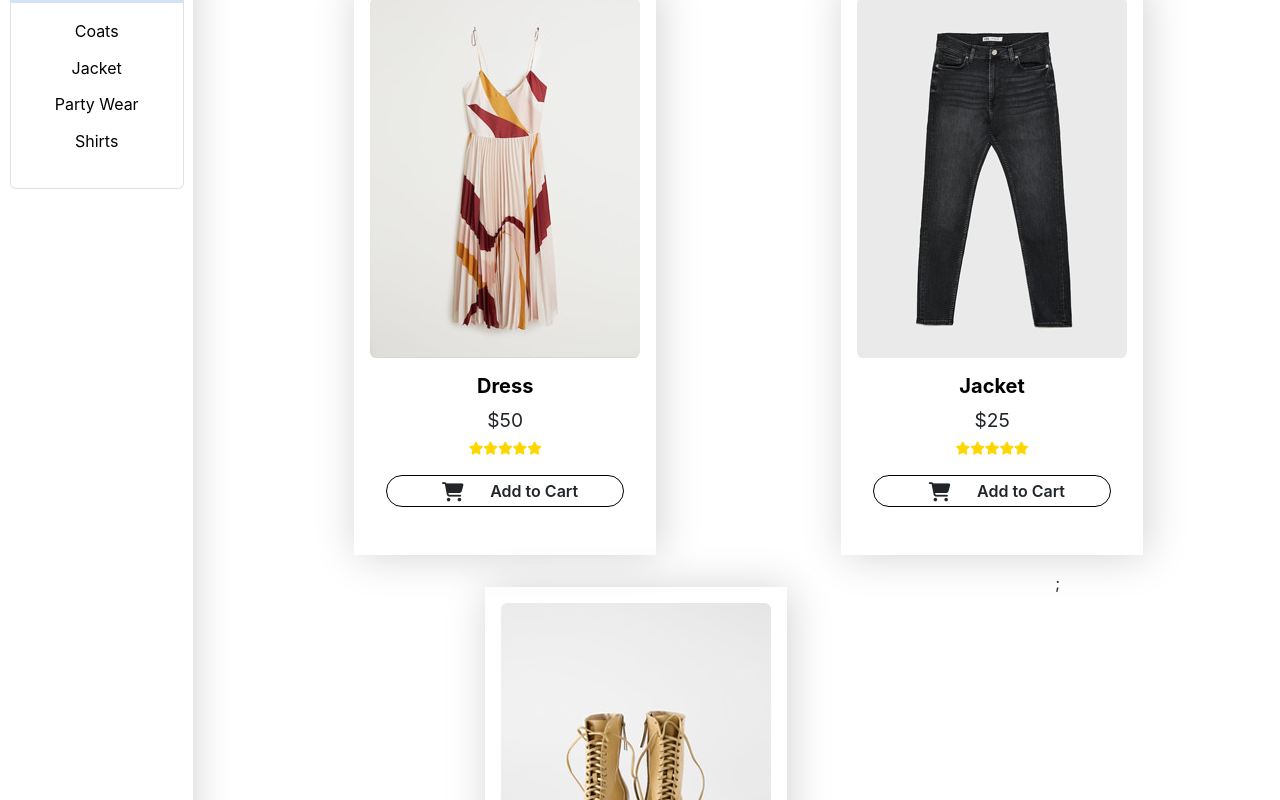
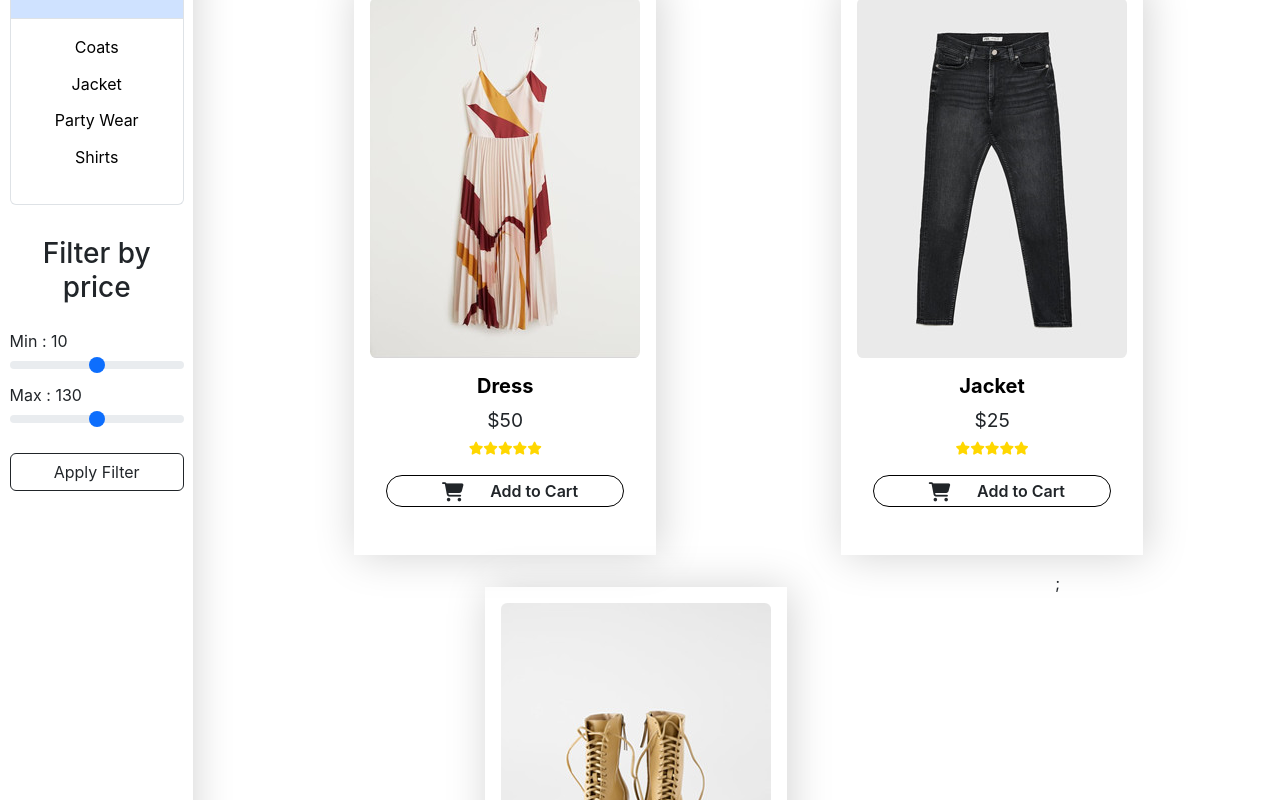
Before and after one commit to chandni-singh/eStore, a React (Create React App) app: page / in a window 1280 px wide. Shown: the part 746-1546 px from the top of the page. Built offline with nearby package versions, Linux system fonts and the light colour scheme; no server answers.

Commit message:
added filter by price option

```diff
--- a/src/Components/SideNav/_side-nav.scss
+++ b/src/Components/SideNav/_side-nav.scss
@@ -32,4 +32,10 @@
       }
     }
   }
+
+  .price-filter-container {
+    display: flex;
+    flex-direction: column;
+    justify-content: space-around;
+  }
 }
--- a/src/Components/SideNav/index.js
+++ b/src/Components/SideNav/index.js
@@ -1,9 +1,25 @@
-import { useSelector } from "react-redux";
+import { useDispatch, useSelector } from "react-redux";
+import { useState } from "react";
 import "./_side-nav.scss";
 import accordionCatSlice from "../../Redux/Accodion/accordionSlice";
 
 const SideNav = () => {
   const accordionData = useSelector(accordionCatSlice.getInitialState);
+  const [minPrice, setMinPrice] = useState(10);
+  const [maxPrice, setMaxPrice] = useState(130);
+  const dispatch = useDispatch();
+
+  const setPriceLimit = (e, stateFlag) => {
+    if (stateFlag === "max") {
+      setMaxPrice(e.target.value);
+    } else {
+      setMinPrice(e.target.value);
+    }
+  };
+
+  const applyPriceFilter = () => {
+    const payload = { accordionData, minPrice, maxPrice };
+  };
 
   return (
     <div className="side-nav">
@@ -11,7 +27,7 @@ const SideNav = () => {
         <h3>Category</h3>
       </div>
 
-      <div className="accordion">
+      <div className="accordion my-3">
         {accordionData.map((accodionCat, key) => (
           <div className="accordion-item individual-category">
             <div className="accordion-header">
@@ -42,6 +58,40 @@ const SideNav = () => {
           </div>
         ))}
       </div>
+
+      <div className="price-filter-container">
+        <div className="section-title">
+          <h3>Filter by price</h3>
+        </div>
+        <div>
+          <label>Min : {minPrice}</label>
+          <input
+            className="form-range"
+            type="range"
+            min={10}
+            max={130}
+            step={10}
+            onChange={(e) => setPriceLimit(e, "min")}
+          />
+        </div>
+        <div>
+          <label>Max : {maxPrice}</label>
+          <input
+            className="form-range"
+            type="range"
+            min={10}
+            max={130}
+            step={10}
+            onChange={(e) => setPriceLimit(e, "max")}
+          />
+        </div>
+        <button
+          className="btn btn-outline-dark my-3"
+          onClick={applyPriceFilter}
+        >
+          Apply Filter
+        </button>
+      </div>
     </div>
   );
 };
--- a/src/Redux/Product/productSlice.js
+++ b/src/Redux/Product/productSlice.js
@@ -31,6 +31,12 @@ const initialState = [
 const productSlice = createSlice({
   name: "Products",
   initialState,
+  reducers: {
+    filterByPrice: (state, action) => {
+      console.log(action.payload);
+    },
+  },
 });
 
+export const { filterByPrice } = productSlice.actions;
 export default productSlice;
```
